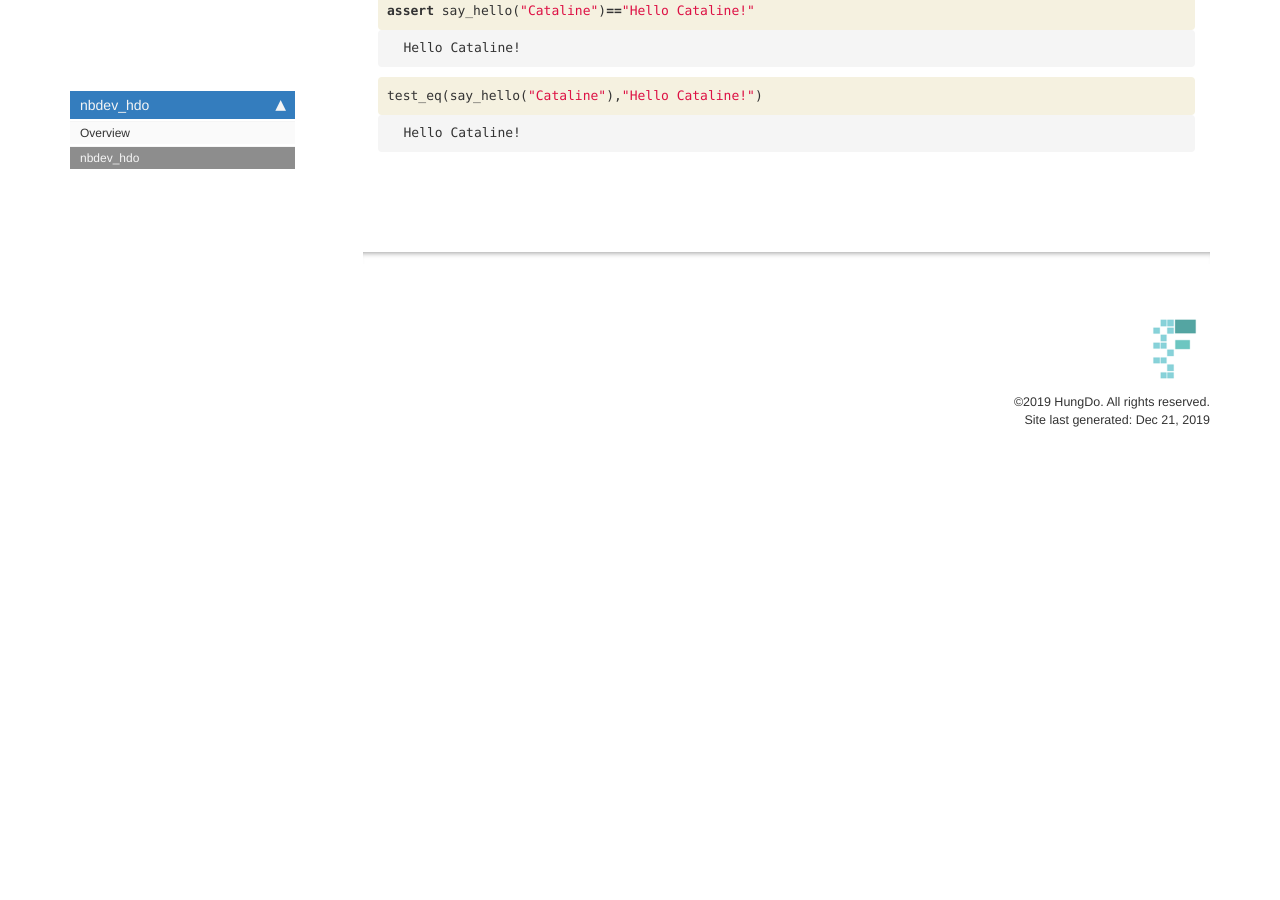
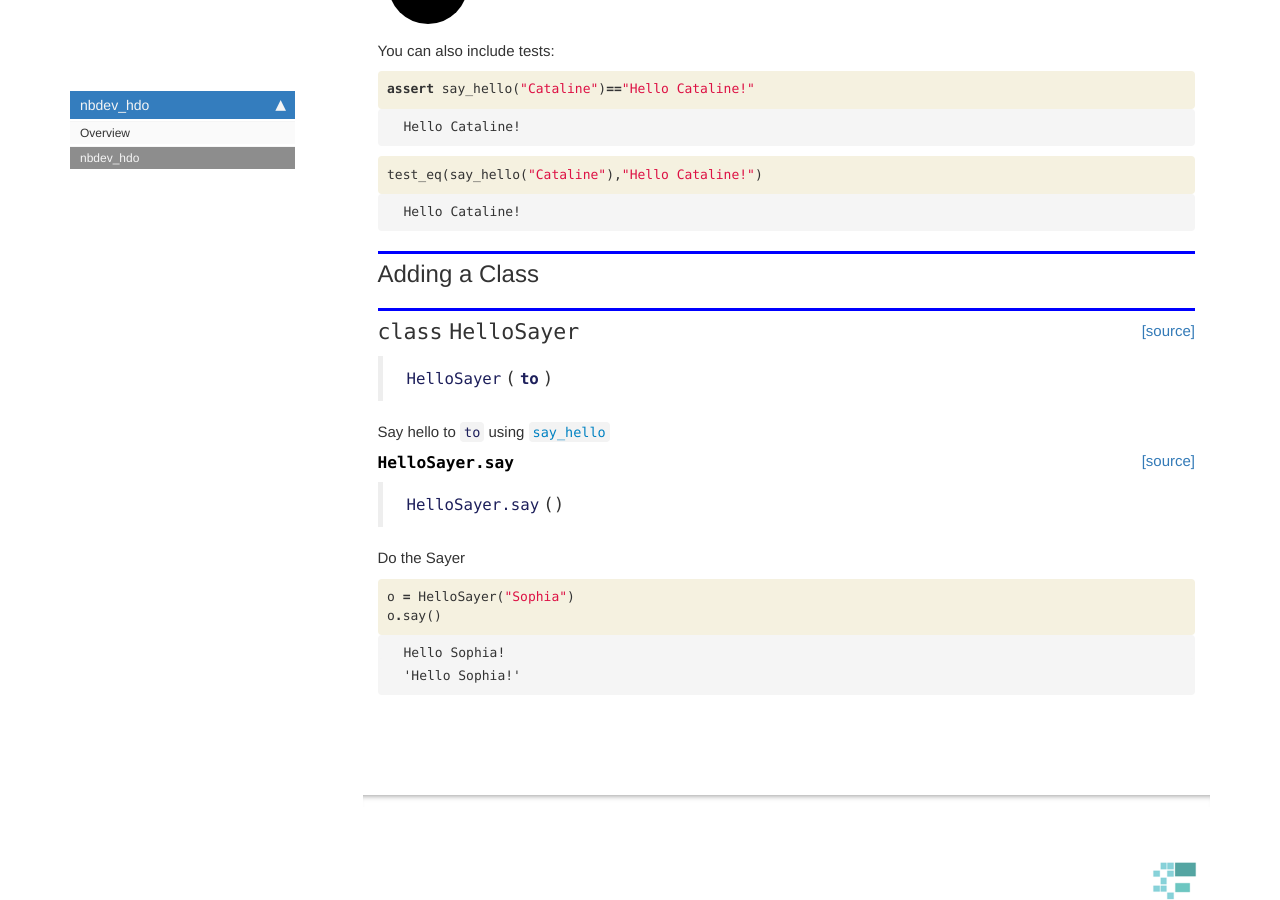
Before and after one commit to hdocmsu/nbdev_hdo, a Jekyll site: the page built from docs/core.html, in a window 1280 px wide and 900 px high, scrolled down 953 px. Built offline with Jekyll 4.4.1, drawn with Linux system fonts in a browser that asks for light colours; nearby versions of some CDN libraries; comment, search, counter and statistics services are not loaded; before the commit the page ends 1433 px from its top, so only the background shows below that; some of the changed text lies outside the part shown.

Commit message:
add class

```diff
--- a/docs/core.html
+++ b/docs/core.html
@@ -206,4 +206,93 @@ summary: "API details."
 </div>
 
 </div>
+<div class="cell border-box-sizing text_cell rendered"><div class="inner_cell">
+<div class="text_cell_render border-box-sizing rendered_html">
+<h2 id="Adding-a-Class">Adding a Class<a class="anchor-link" href="#Adding-a-Class">&#182;</a></h2>
 </div>
+</div>
+</div>
+<div class="cell border-box-sizing code_cell rendered">
+
+</div>
+<div class="cell border-box-sizing code_cell rendered">
+
+<div class="output_wrapper">
+<div class="output">
+
+<div class="output_area">
+
+
+<div class="output_markdown rendered_html output_subarea ">
+<h2 id="HelloSayer" class="doc_header"><code>class</code> <code>HelloSayer</code><a href="https://github.com/hdocmsu/nbdev_hdo/tree/master/nbdev_hdo/core.py#L12" class="source_link" style="float:right">[source]</a></h2><blockquote><p><code>HelloSayer</code>(<strong><code>to</code></strong>)</p>
+</blockquote>
+<p>Say hello to <code>to</code> using <a href="core.html#say_hello"><code>say_hello</code></a></p>
+
+</div>
+
+</div>
+
+</div>
+</div>
+
+</div>
+<div class="cell border-box-sizing code_cell rendered">
+
+<div class="output_wrapper">
+<div class="output">
+
+<div class="output_area">
+
+
+<div class="output_markdown rendered_html output_subarea ">
+<h4 id="HelloSayer.say" class="doc_header"><code>HelloSayer.say</code><a href="https://github.com/hdocmsu/nbdev_hdo/tree/master/nbdev_hdo/core.py#L15" class="source_link" style="float:right">[source]</a></h4><blockquote><p><code>HelloSayer.say</code>()</p>
+</blockquote>
+<p>Do the Sayer</p>
+
+</div>
+
+</div>
+
+</div>
+</div>
+
+</div>
+<div class="cell border-box-sizing code_cell rendered">
+<div class="input">
+
+<div class="inner_cell">
+    <div class="input_area">
+<div class=" highlight hl-ipython3"><pre><span></span><span class="n">o</span> <span class="o">=</span> <span class="n">HelloSayer</span><span class="p">(</span><span class="s2">&quot;Sophia&quot;</span><span class="p">)</span>
+<span class="n">o</span><span class="o">.</span><span class="n">say</span><span class="p">()</span>
+</pre></div>
+
+    </div>
+</div>
+</div>
+
+<div class="output_wrapper">
+<div class="output">
+
+<div class="output_area">
+
+<div class="output_subarea output_stream output_stdout output_text">
+<pre>Hello Sophia!
+</pre>
+</div>
+</div>
+
+<div class="output_area">
+
+
+
+<div class="output_text output_subarea output_execute_result">
+<pre>&#39;Hello Sophia!&#39;</pre>
+</div>
+
+</div>
+
+</div>
+</div>
+
+</div>
+</div>
--- a/nbdev_hdo/_nbdev.py
+++ b/nbdev_hdo/_nbdev.py
@@ -2,7 +2,8 @@
 
 __all__ = ["index", "modules", "custom_doc_links", "git_url"]
 
-index = {"say_hello": "00_core.ipynb"}
+index = {"say_hello": "00_core.ipynb",
+         "HelloSayer": "00_core.ipynb"}
 
 modules = ["core.py"]
 
```
Also changed, not shown: docs/index.html (+14 -0 lines), nbdev_hdo/core.py (+9 -1 lines), README.md, 2 other files.
